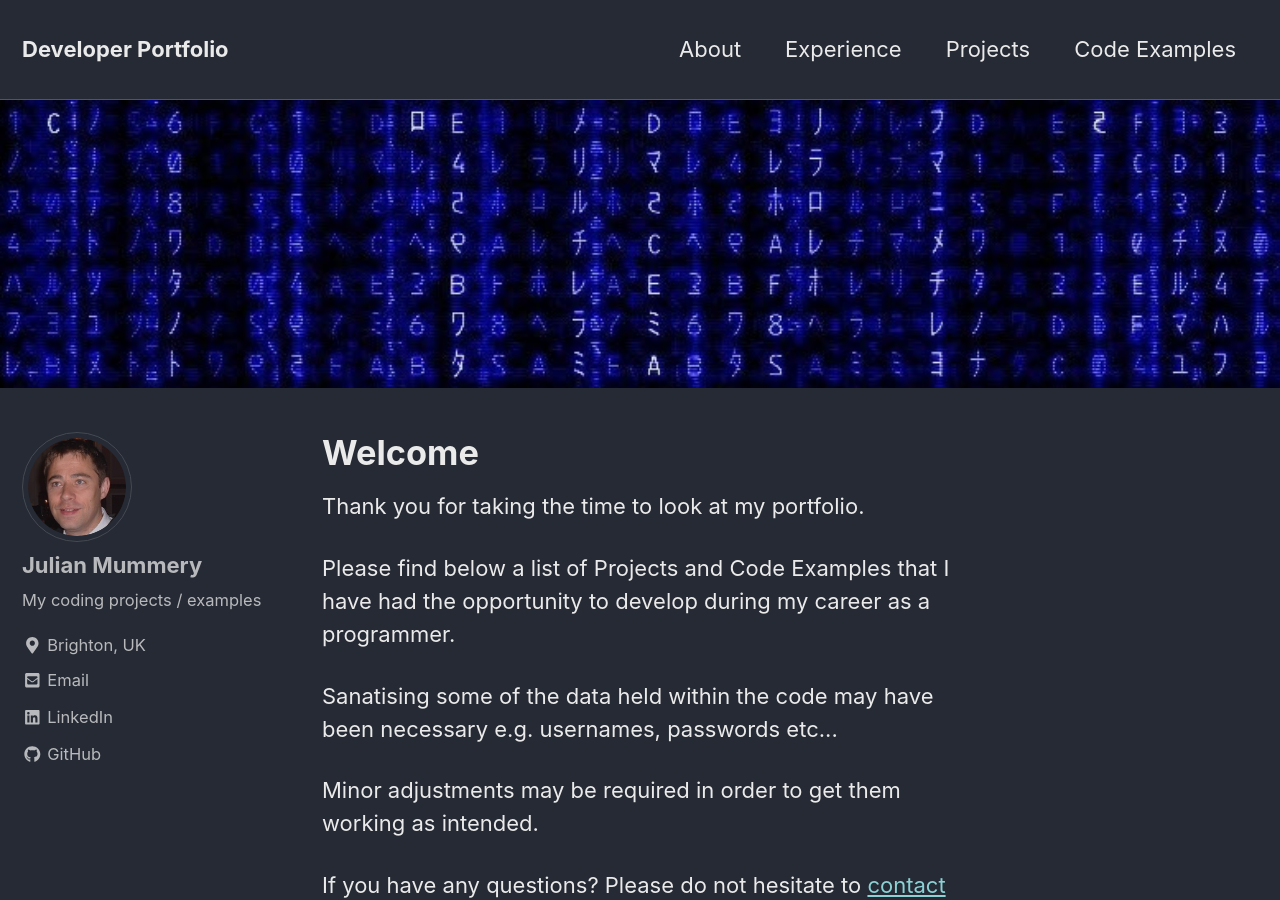
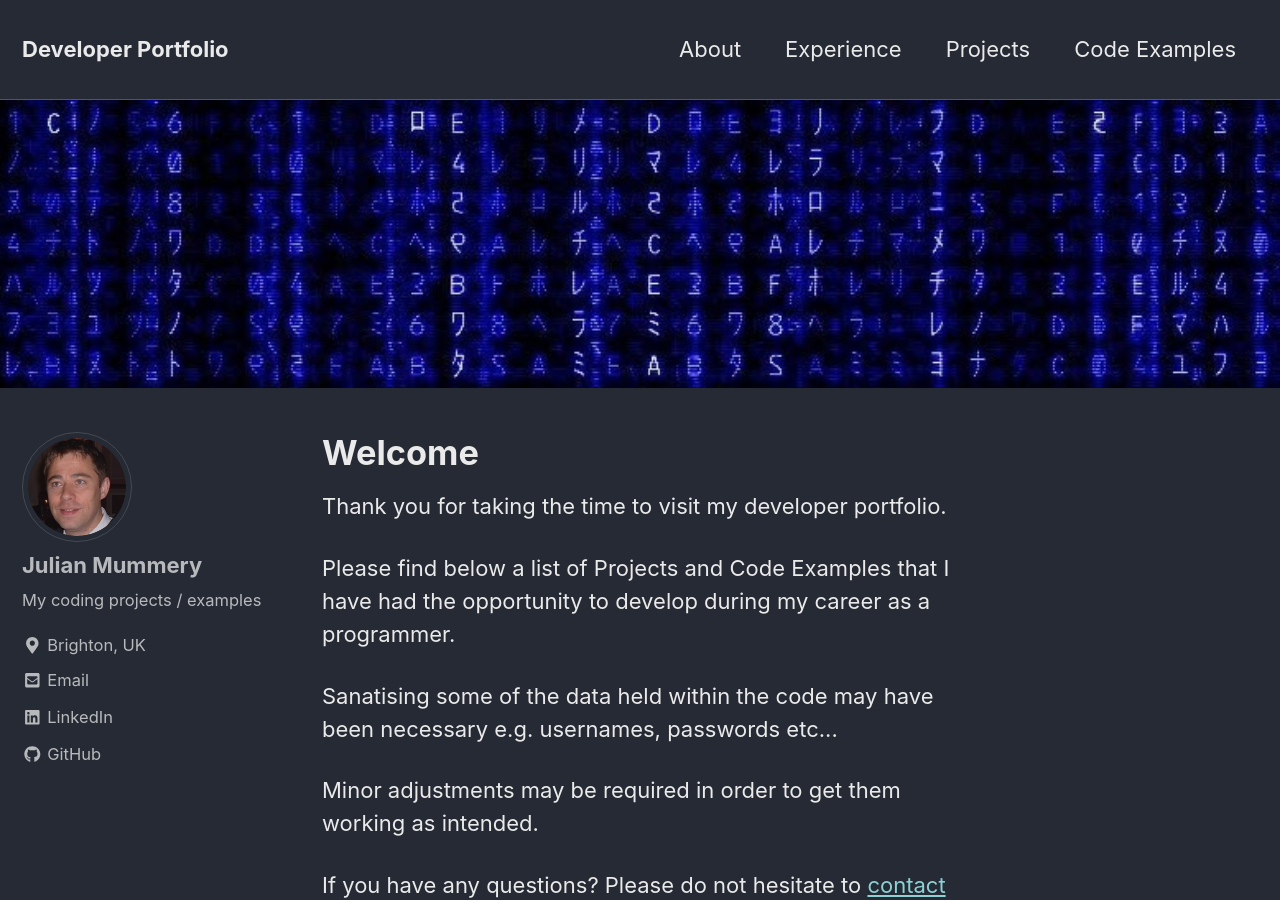
Before and after one commit to julianmummery/julianmummery.github.io, a Jekyll site: the page built from index.html, in a window 1280 px wide and 900 px high. Built offline with Jekyll 4.4.1, drawn with Linux system fonts in a browser that asks for light colours; nearby versions of some CDN libraries; the list of posts is cut into pages by our own code.

Commit message:
Update index.html

```diff
--- a/index.html
+++ b/index.html
@@ -6,7 +6,7 @@ header:
 ---
 <h1>Welcome</h1>
 
-<p>Thank you for taking the time to look at my portfolio.</p>
+<p>Thank you for taking the time to visit my developer portfolio.</p>
 <p>Please find below a list of Projects and Code Examples that I have had the opportunity to develop during my career as a programmer.</p>
 <p>Sanatising some of the data held within the code may have been necessary e.g. usernames, passwords etc...</p>
 <p>Minor adjustments may be required in order to get them working as intended.</p>
```
